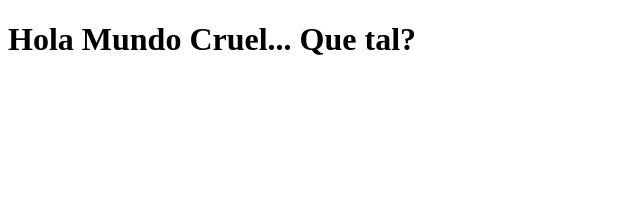
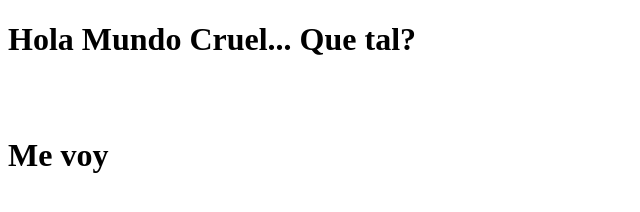
Before and after one commit to jeanmunoz/primer-repositorio, a plain HTML site: page index.html in a window 1280 px wide. Shown: the whole page, without its empty margins (0-640 px from the left). Drawn offline with nearby package versions, Linux system fonts and the light colour scheme.

Commit message:
Update index.html

```diff
--- a/index.html
+++ b/index.html
@@ -9,6 +9,7 @@
     <script src="//cdn.jsdelivr.net/npm/less@3.13" ></script>
 </head>
 <body>
-    <h1>Hola Mundo Cruel... Que tal?</h1>
+    <h1>Hola Mundo Cruel... Que tal?</h1><br><br>
+    <h1>Me voy</h1>
 </body>
 </html>
```
